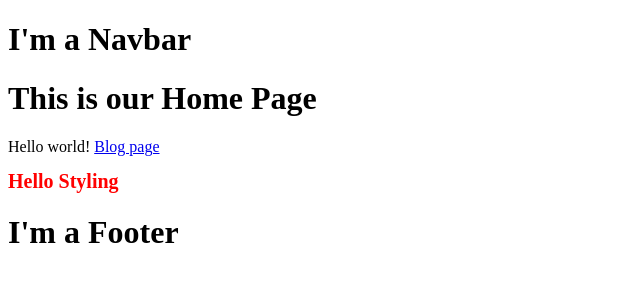
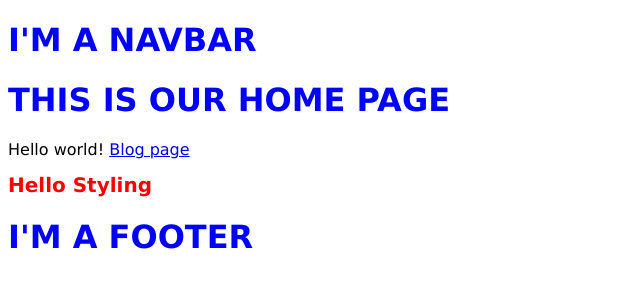
Before and after one commit to mlittlec/Gatsby_tutorial, a Gatsby site: page / in a window 1280 px wide. Shown: the whole page, without its empty margins (0-640 px from the left). Built offline with nearby package versions, Linux system fonts and the light colour scheme; Gatsby itself is replaced by a stand-in of ours.

Commit message:
Adding a Global CSS file

```diff
--- /dev/null
+++ b/src/components/Layout.css
@@ -0,0 +1,8 @@
+h1 {
+    color: blue;
+    text-transform: uppercase;
+}
+
+body{
+    font-family: Verdana, Geneva, Tahoma, sans-serif;
+}
--- a/src/components/Layout.js
+++ b/src/components/Layout.js
@@ -1,6 +1,7 @@
 import React from 'react'
 import Navbar from "./Navbar"
 import Footer from "./Footer"
+import './layout.css'
 
 export const Layout = ({children}) => {
     return (
--- a/src/pages/index.js
+++ b/src/pages/index.js
@@ -1,6 +1,7 @@
 import React from "react"
 import {Link} from 'gatsby'
 import Layout from "../components/Layout"
+
 export default () => (
     <Layout>
         <h1>This is our Home Page</h1>
```
